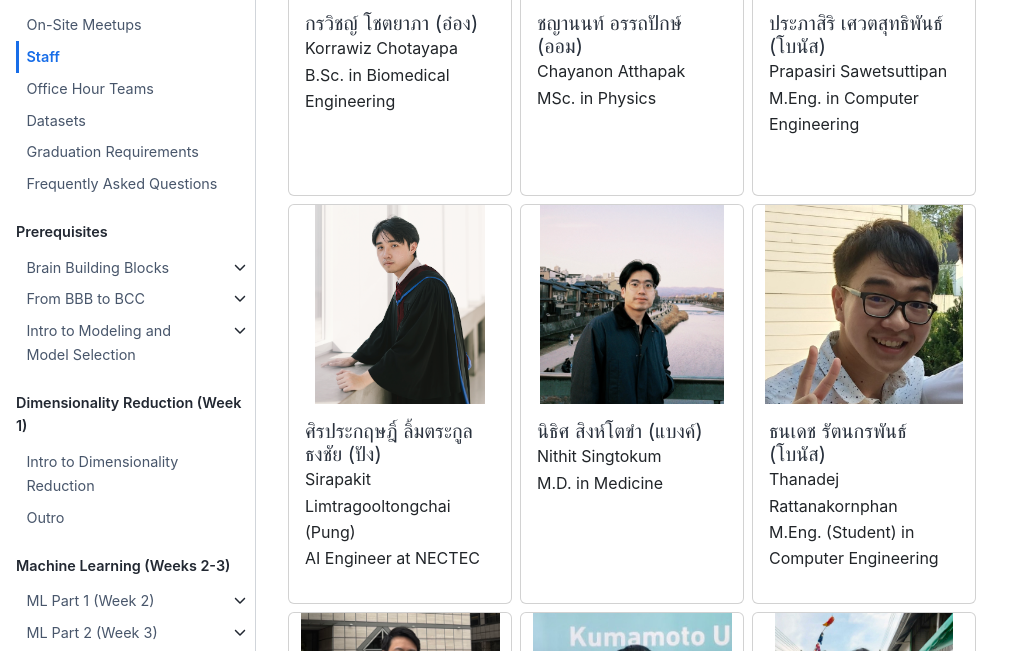
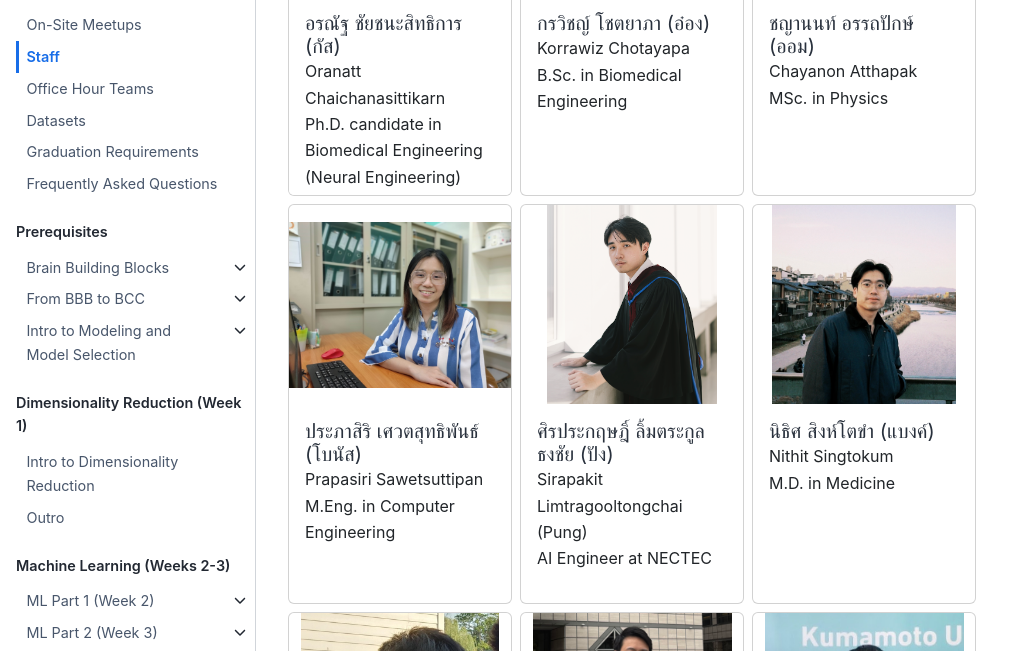
Before and after one commit to braincodecamp/brainCodeCamp2026, a Jupyter Book: the page built from GeneralInfo/staff.md, in a window 1280 px wide and 900 px high, scrolled down 1484 px, cut to the strip 249-900 px from the top of the window. Shown: the whole strip, without its empty margins (0-1023 px from the left). Built offline with Jupyter Book 1.0.4 settings and Sphinx 7.4.7 and the Sphinx Book theme 1.1.4, drawn with Linux system fonts in a browser that asks for light colours; pages that are not in the unit, such as notebooks, are missing from menus.

Commit message:
Add staff

```diff
--- a/GeneralInfo/staff.md
+++ b/GeneralInfo/staff.md
@@ -108,6 +108,18 @@
     </div>
     <div class="col">
         <div class="card staff-image-container">
+            <img src="/img-staff/oranatt-chaichanasittikarn.jpg" class="card-img-top" alt="">
+            <div class="card-body">
+                <h5 class="card-title m-0">อรณัฐ ชัยชนะสิทธิการ (กัส)</h5>
+                <p class="card-text">
+                    Oranatt Chaichanasittikarn<br/>
+                    Ph.D. candidate in Biomedical Engineering (Neural Engineering)
+                </p>
+            </div>
+        </div>
+    </div>
+    <div class="col">
+        <div class="card staff-image-container">
             <img src="/img-staff/Korrawiz_Chotayapa.jpeg" class="card-img-top" alt="korrawiz chotayapa">
             <div class="card-body">
                 <h5 class="card-title m-0">กรวิชญ์ โชตยาภา (อ๋อง)</h5>
@@ -154,7 +166,7 @@
             </div>
         </div>
     </div>
-        <div class="col">
+    <div class="col">
         <div class="card staff-image-container">
             <img src="/img-staff/nithit-singtokum.jpg" class="card-img-top" alt="nithit singtokum">
             <div class="card-body">
```
Also changed, not shown: assets/img-staff/oranatt-chaichanasittikarn.jpg (added).
